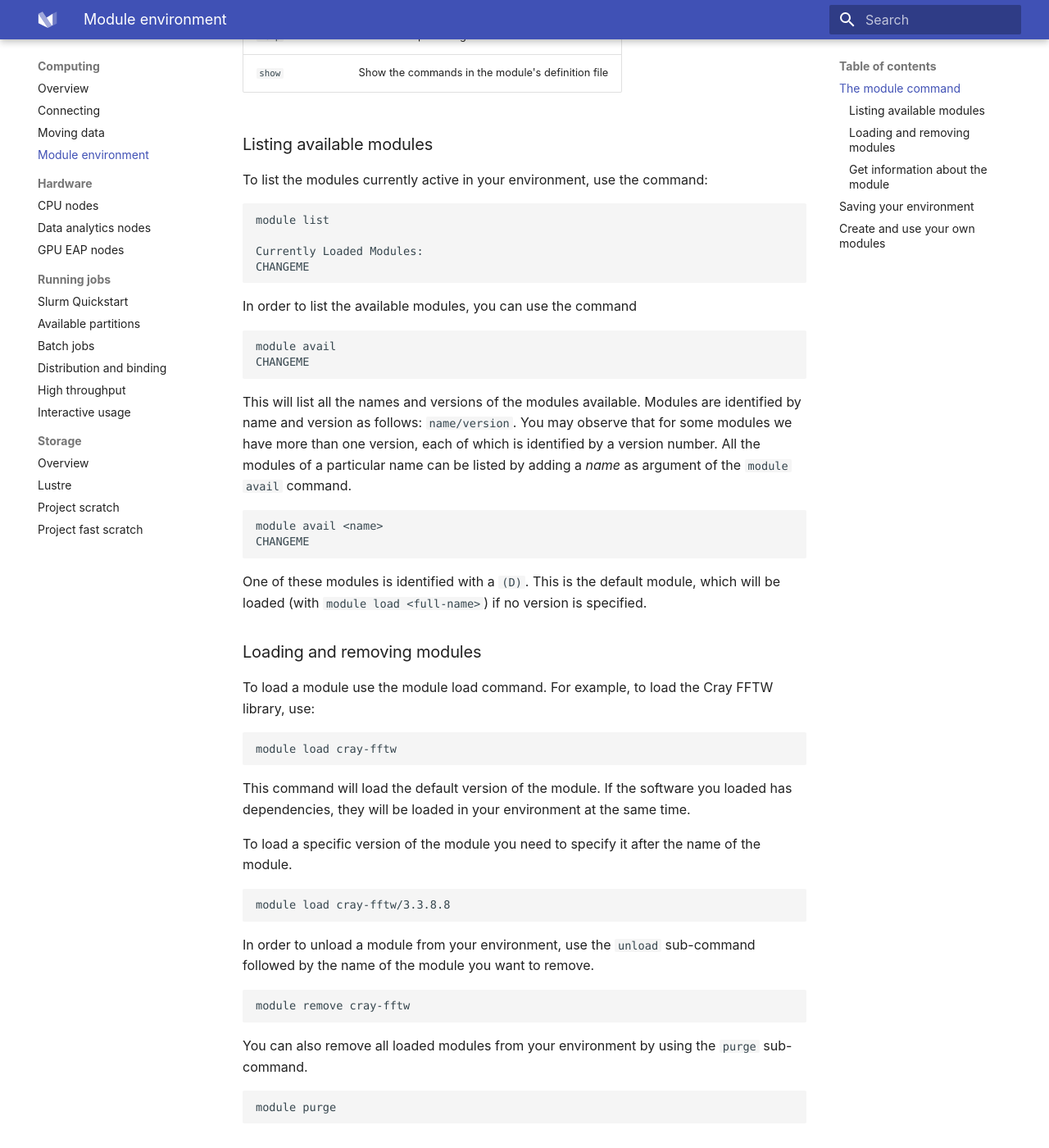
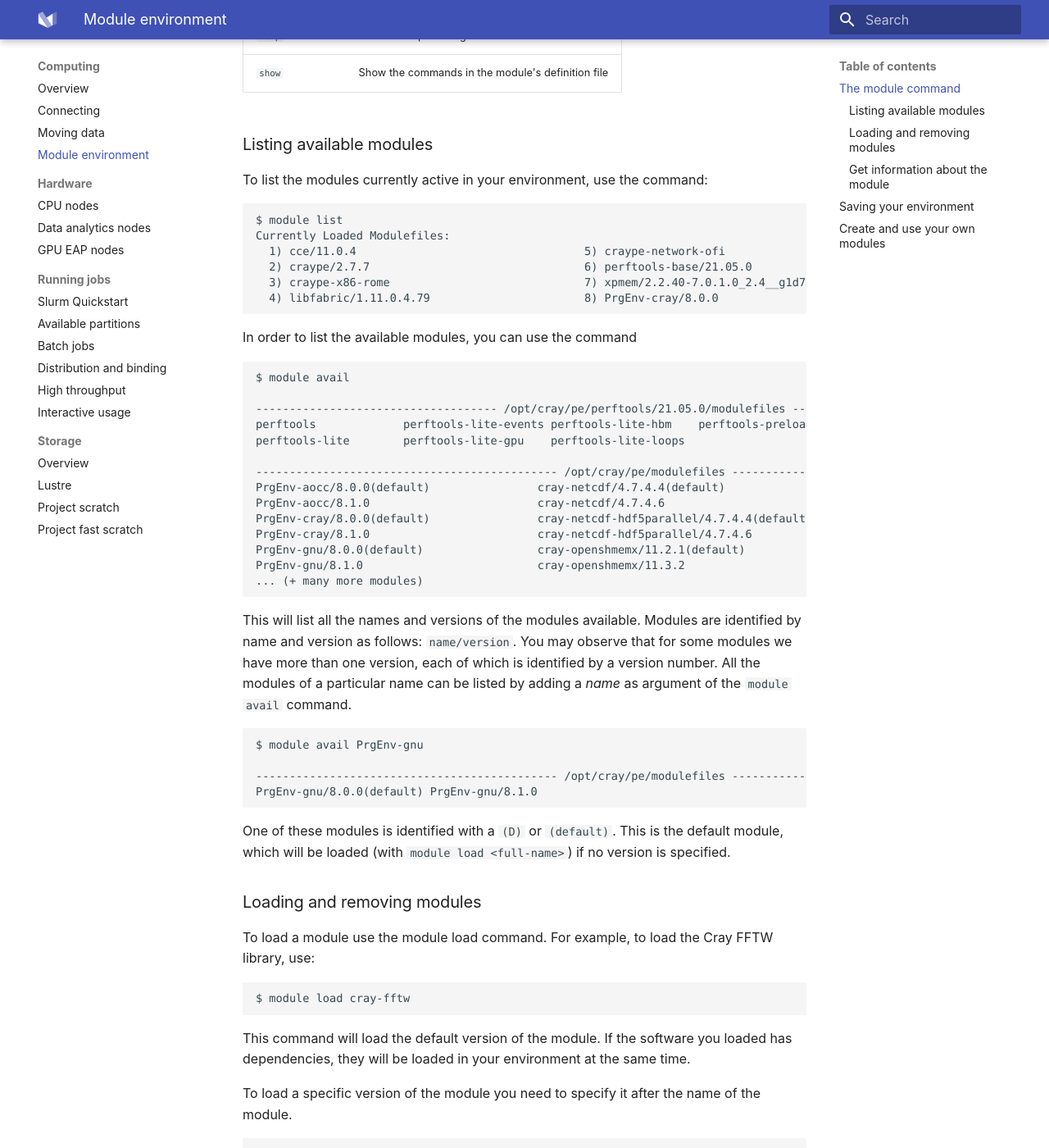
Before and after one commit to Lumi-supercomputer/lumi-userguide, an MkDocs documentation site: the page built from docs/computing/modules.md, in a window 1280 px wide and 1400 px high, scrolled down 972 px. Shown: the whole window at 82% size. Built offline with MkDocs 1.6.1 and Material for MkDocs 9.7.7, drawn with Linux system fonts in a browser that asks for light colours; some of the changed text lies outside the part shown.

Commit message:
Added real module command outputs from LUMI

````diff
--- a/docs/computing/modules.md
+++ b/docs/computing/modules.md
@@ -38,17 +38,31 @@ the operation.
 To list the modules currently active in your environment, use the command:
 
 ```
-module list
-
-Currently Loaded Modules:
-CHANGEME
+$ module list
+Currently Loaded Modulefiles:
+  1) cce/11.0.4                                  5) craype-network-ofi
+  2) craype/2.7.7                                6) perftools-base/21.05.0
+  3) craype-x86-rome                             7) xpmem/2.2.40-7.0.1.0_2.4__g1d7a24d.shasta
+  4) libfabric/1.11.0.4.79                       8) PrgEnv-cray/8.0.0
 ```
 
 In order to list the available modules, you can use the command
 
 ```
-module avail
-CHANGEME
+$ module avail
+
+------------------------------------ /opt/cray/pe/perftools/21.05.0/modulefiles ------------------------------------
+perftools             perftools-lite-events perftools-lite-hbm    perftools-preload
+perftools-lite        perftools-lite-gpu    perftools-lite-loops
+
+--------------------------------------------- /opt/cray/pe/modulefiles ---------------------------------------------
+PrgEnv-aocc/8.0.0(default)                cray-netcdf/4.7.4.4(default)
+PrgEnv-aocc/8.1.0                         cray-netcdf/4.7.4.6
+PrgEnv-cray/8.0.0(default)                cray-netcdf-hdf5parallel/4.7.4.4(default)
+PrgEnv-cray/8.1.0                         cray-netcdf-hdf5parallel/4.7.4.6
+PrgEnv-gnu/8.0.0(default)                 cray-openshmemx/11.2.1(default)
+PrgEnv-gnu/8.1.0                          cray-openshmemx/11.3.2
+... (+ many more modules)
 ```
 
 This will list all the names and versions of the modules available. Modules
@@ -58,11 +72,14 @@ identified by a version number. All the modules of a particular
 name can be listed by adding a _name_ as argument of the `module avail` command.
 
 ```
-module avail <name>
-CHANGEME
+$ module avail PrgEnv-gnu
+
+--------------------------------------------- /opt/cray/pe/modulefiles ---------------------------------------------
+PrgEnv-gnu/8.0.0(default) PrgEnv-gnu/8.1.0
+
 ```
 
-One of these modules is identified with a `(D)`. This is the default module,
+One of these modules is identified with a `(D)` or `(default)`. This is the default module,
 which will be loaded (with `module load <full-name>`) if no version is specified.
 
 ### Loading and removing modules
@@ -71,7 +88,7 @@ To load a module use the module load command. For example, to load the Cray
 FFTW library, use:
 
 ```
-module load cray-fftw
+$ module load cray-fftw
 ```
 
 This command will load the default version of the module. If the software you
@@ -82,21 +99,21 @@ To load a specific version of the module you need to specify it after the name o
 the module.
 
 ```
-module load cray-fftw/3.3.8.8
+$ module load cray-fftw/3.3.8.11
 ```
 
 In order to unload a module from your environment, use the `unload` sub-command
 followed by the name of the module you want to remove.
 
 ```
-module remove cray-fftw
+$ module remove cray-fftw
 ```
 
 You can also remove all loaded modules from your environment by using the
 `purge` sub-command.
 
 ```
-module purge
+$ module purge
 ```
 
 ### Get information about the module
@@ -106,8 +123,29 @@ documentation of the software package can be obtained using the `help`
 sub-command.
 
 ```
-module help cray-fftw
-CHANGEME
+$ module help cray-fftw
+----------- Module Specific Help for 'cray-fftw/3.3.8.10' ---------
+
+
+===================================================================
+FFTW 3.3.8.10
+============
+  Release Date:
+  -------------
+    May 2021
+
+
+  Purpose:
+  --------
+    This Cray FFTW 3.3.8.10 release is supported on Cray EX (formerly
+    Shasta) systems. FFTW is supported on the host CPU but not on the
+    accelerator of Cray systems.
+
+    The Cray FFTW 3.3.8.10 release provides the following:
+      - Optimizations for AMD Milan CPUs
+    See the Product and OS Dependencies section for details.
+...
+
 ```
 
 On the other hand, if you are more interested in what is actually defined by
@@ -115,8 +153,20 @@ the module, you can inspect the content of the module file using the `show`
 sub-command.
 
 ```
-module show cray-fftw
-CHANGEME
+$ module show cray-fftw
+-------------------------------------------------------------------
+/opt/cray/pe/modulefiles/cray-fftw/3.3.8.10:
+
+conflict	 cray-fftw
+conflict	 fftw
+setenv		 FFTW_VERSION 3.3.8.10
+setenv		 CRAY_FFTW_VERSION 3.3.8.10
+setenv		 CRAY_FFTW_PREFIX /opt/cray/pe/fftw/3.3.8.10/x86_rome
+setenv		 FFTW_ROOT /opt/cray/pe/fftw/3.3.8.10/x86_rome
+setenv		 FFTW_DIR /opt/cray/pe/fftw/3.3.8.10/x86_rome/lib
+setenv		 FFTW_INC /opt/cray/pe/fftw/3.3.8.10/x86_rome/include
+prepend-path	 PATH /opt/cray/pe/fftw/3.3.8.10/x86_rome/bin
+...
 ```
 
 ## Saving your environment
````
